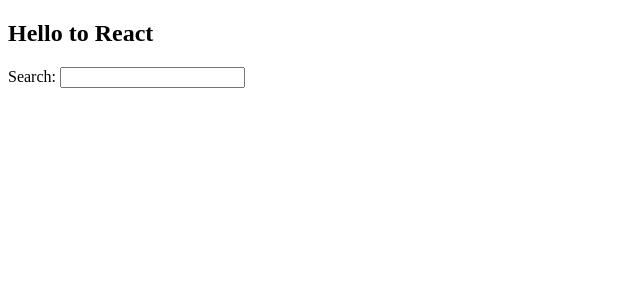
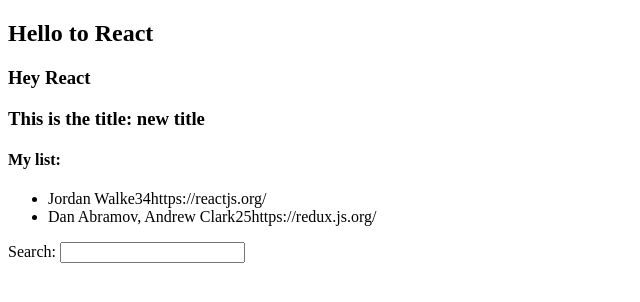
Before and after one commit to sidneyfrancois/road-to-react, a React (Vite) app: page / in a window 1280 px wide. Shown: the top 302 px of the page, without its empty margins (0-640 px from the left). Built offline with nearby package versions, Linux system fonts and the light colour scheme.

Commit message:
Making some test and examples from the book

```diff
--- a/src/App.jsx
+++ b/src/App.jsx
@@ -1,9 +1,55 @@
 const title = "React";
+
+const welcome = {
+  greetings: "Hey",
+  title: "React",
+};
+
+function getTitle(title) {
+  return title;
+}
+
+const list = [
+  {
+    title: "React",
+    url: "https://reactjs.org/",
+    author: "Jordan Walke",
+    num_comments: 3,
+    points: 4,
+    objectID: 0,
+  },
+  {
+    title: "Redux",
+    url: "https://redux.js.org/",
+    author: "Dan Abramov, Andrew Clark",
+    num_comments: 2,
+    points: 5,
+    objectID: 1,
+  },
+];
 
 function App() {
   return (
     <div>
       <h2>Hello to {title}</h2>
+      <h3>
+        {welcome.greetings} {welcome.title}
+      </h3>
+      <h3>This is the title: {getTitle("new title")}</h3>
+
+      <h4>My list: </h4>
+      <ul>
+        {list.map((item) => {
+          return (
+            <li key={item.objectID}>
+              <span>{item.author}</span>
+              <span>{item.num_comments}</span>
+              <span>{item.points}</span>
+              <span>{item.url}</span>
+            </li>
+          );
+        })}
+      </ul>
 
       <label htmlFor="search">Search: </label>
       <input id="search" type="text" />
```
